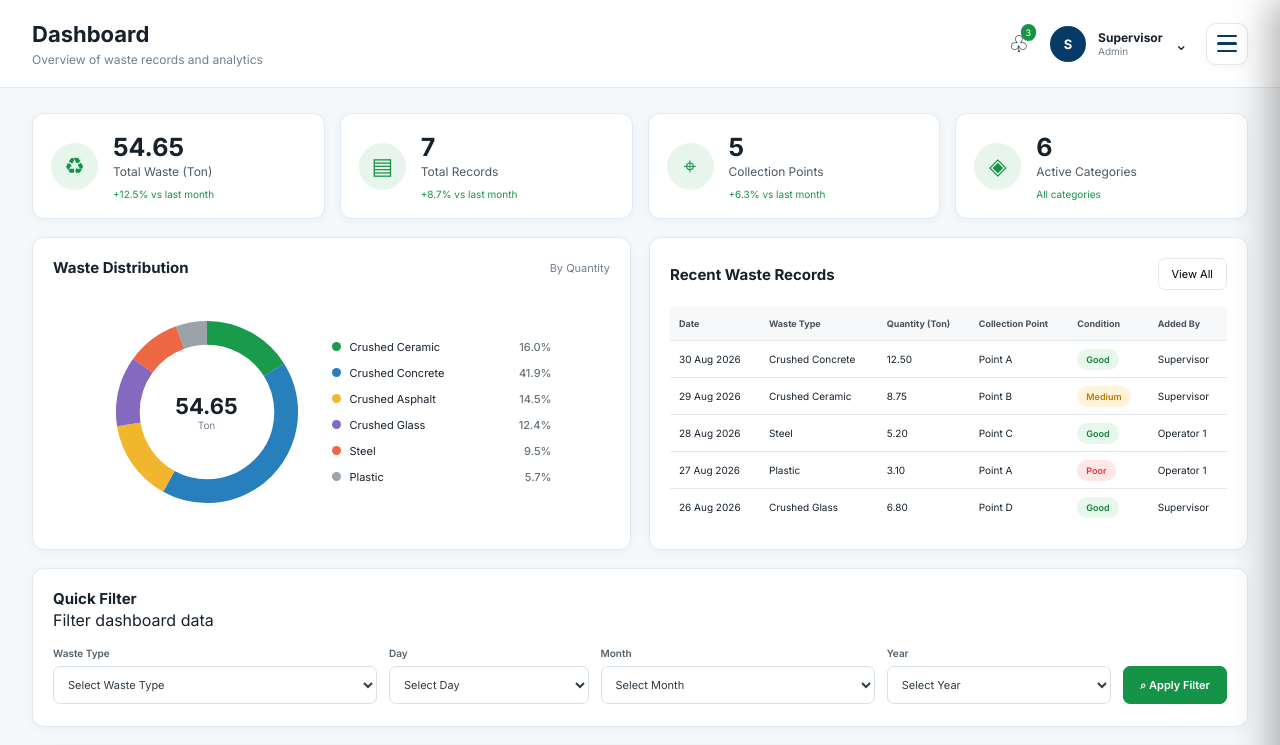
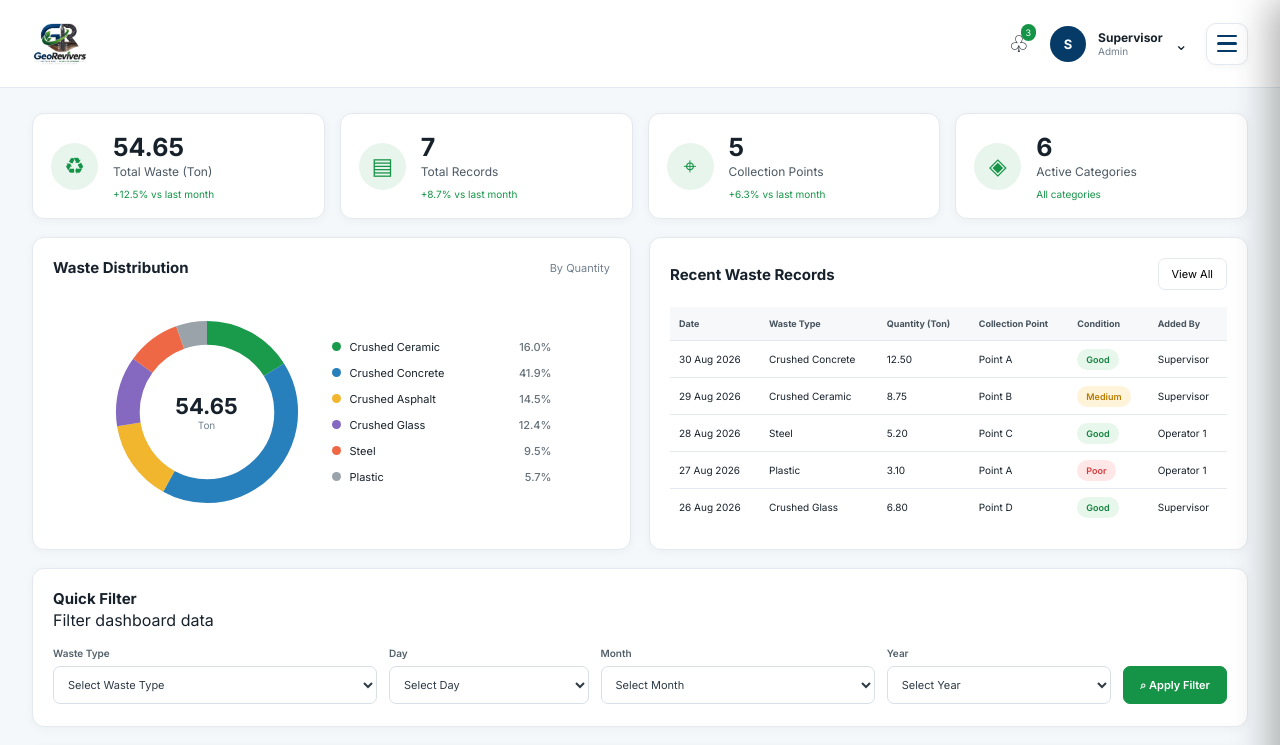
Before and after one commit to peso56875-rgb/GeoRevivers-Dashboard, a React (Vite) app: page / in a window 1280 px wide. Shown: the top 745 px of the page. Built offline with nearby package versions, Linux system fonts and the light colour scheme.

Commit message:
feat: Replace Dashboard title in topbar with GeoRevivers logo

```diff
--- a/src/main.jsx
+++ b/src/main.jsx
@@ -79,6 +79,7 @@ function App() {
       <main className="main">
         <Topbar
           page={page}
+          setPage={setPage}
           onToggleMenu={() => setSidebarOpen((prev) => !prev)}
           isMenuOpen={sidebarOpen}
         />
@@ -155,24 +156,17 @@ function Sidebar({ page, setPage, isOpen, onClose }) {
   );
 }
 
-function Topbar({ page, onToggleMenu, isMenuOpen }) {
-  const titles = {
-    dashboard: ["Dashboard", "Overview of waste records and analytics"],
-    records: ["Waste Records", "All registered waste collection records"],
-    add: ["Admin Panel", "Add a new waste record"],
-    analytics: ["Analytics & Reports", "Detailed insights and reports"],
-    categories: ["Waste Categories", "Manage material categories"],
-    points: ["Collection Points", "Manage collection locations"],
-    users: ["Users & Roles", "Manage system users and permissions"],
-    settings: ["Settings", "System settings and profile"],
-  };
-  const [title, subtitle] = titles[page] || ["Dashboard", "GeoRevivers"];
-
+function Topbar({ page, setPage, onToggleMenu, isMenuOpen }) {
   return (
     <header className="topbar">
-      <div>
-        <h1>{title}</h1>
-        <p>{subtitle}</p>
+      <div
+        className="topbar-brand"
+        onClick={() => setPage && setPage("dashboard")}
+        role="button"
+        tabIndex={0}
+        title="GeoRevivers - Home"
+      >
+        <img src="/georevivers-logo.jpeg" alt="GeoRevivers" className="topbar-logo" />
       </div>
       <div className="top-actions">
         <span className="bell">♧<i>3</i></span>
--- a/src/styles.css
+++ b/src/styles.css
@@ -205,15 +205,25 @@ nav {
   justify-content: space-between;
 }
 
-.topbar h1 {
-  margin: 0;
-  font-size: 22px;
+.topbar-brand {
+  display: flex;
+  align-items: center;
+  gap: 12px;
+  cursor: pointer;
+  user-select: none;
+  transition: opacity 0.2s ease, transform 0.2s ease;
 }
 
-.topbar p {
-  margin: 5px 0 0;
-  color: var(--muted);
-  font-size: 12px;
+.topbar-brand:hover {
+  opacity: 0.92;
+  transform: scale(1.02);
+}
+
+.topbar-logo {
+  height: 56px;
+  max-width: 180px;
+  object-fit: contain;
+  border-radius: 6px;
 }
 
 .top-actions {
```
